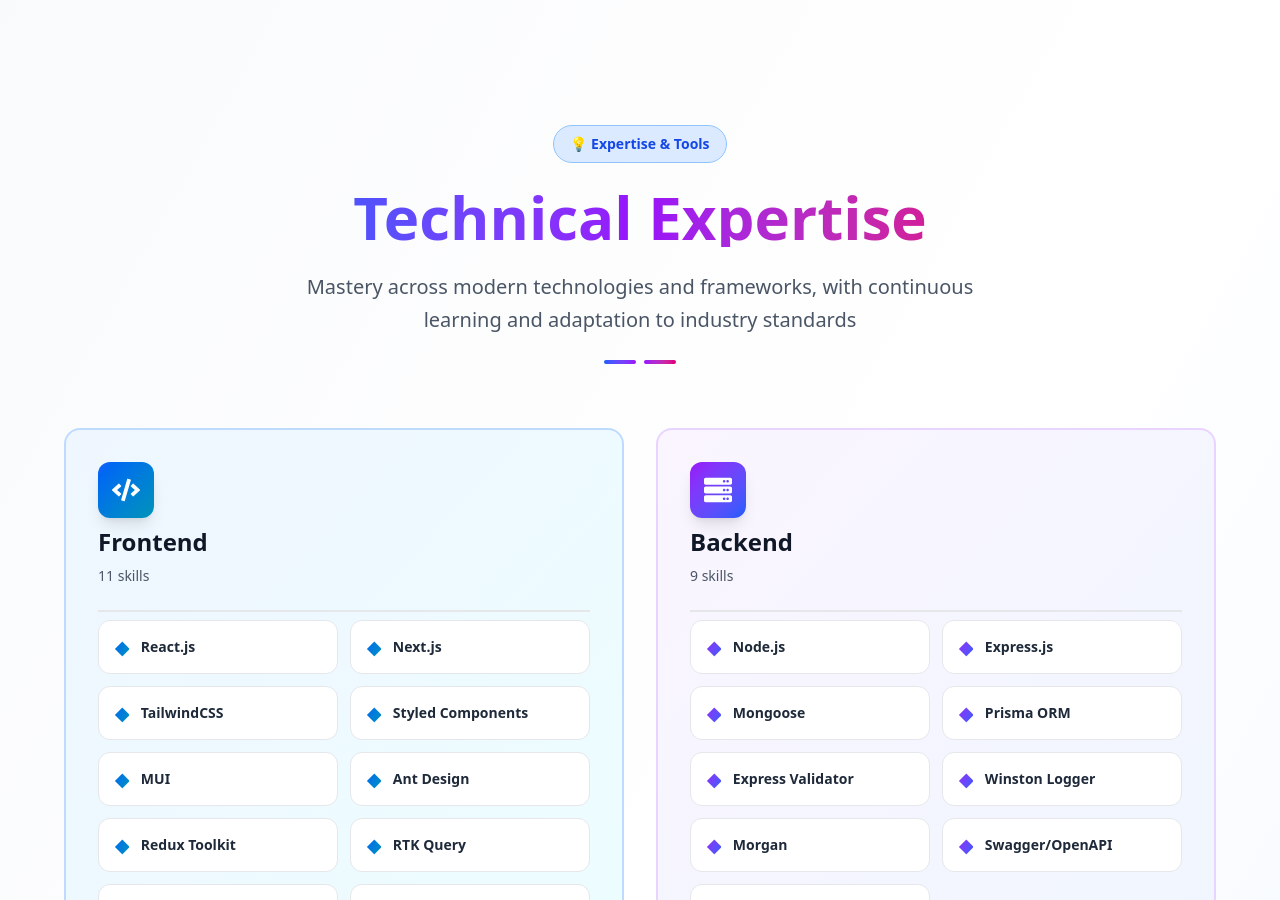
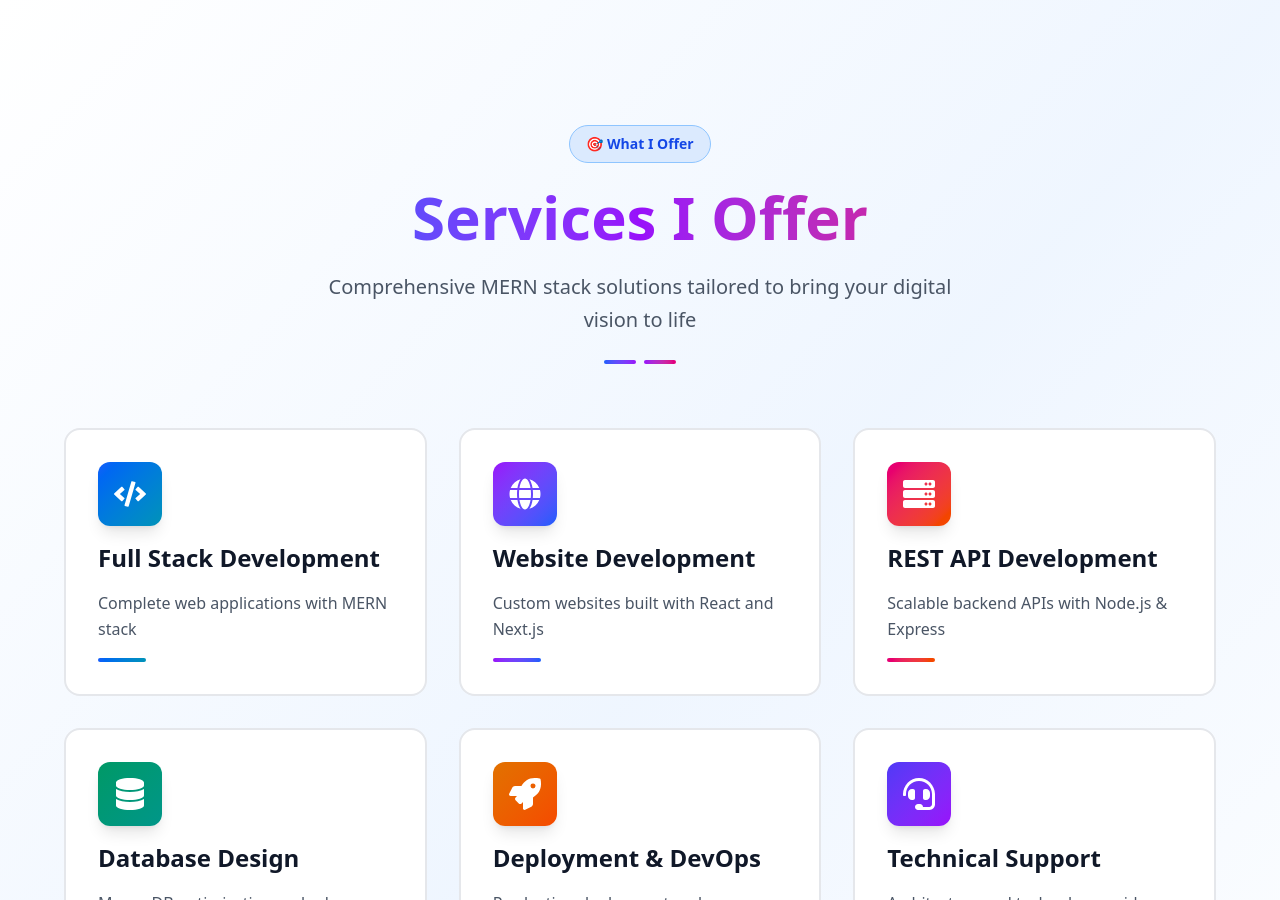
Before and after one commit to bilalashrafmughal/codethisweb, a Next.js app: page / in a window 1280 px wide. Shown: the part 1900-2800 px from the top of the page. Built offline with nearby package versions, Linux system fonts and the light colour scheme.

Commit message:
services section is created

```diff
--- a/src/app/page.js
+++ b/src/app/page.js
@@ -7,6 +7,7 @@
 import Projects from "@/components/sections/Projects";
 import Reviews from "@/components/sections/Reviews";
 import Approach from "@/components/sections/Approach";
+import Services from "@/components/sections/Services";
 import Contact from "@/components/sections/Contact";
 import Footer from "@/components/sections/Footer";
 
@@ -16,6 +17,7 @@
       <Navbar />
       <Hero />
       <About />
+      <Services />
       <Skills />
       <Projects />
       <Reviews />
--- a/src/components/sections/Footer.js
+++ b/src/components/sections/Footer.js
@@ -1,36 +1,36 @@
 "use client";
 
 import { motion } from "framer-motion";
-import { FaHeart } from "react-icons/fa";
+import { FaHeart, FaArrowUp, FaChevronRight } from "react-icons/fa";
+import { staggerContainer, staggerItem, fadeInUp } from "@/utils/animations";
 
 export default function Footer() {
   const currentYear = new Date().getFullYear();
 
   return (
     <motion.footer
-      className="bg-gray-900 dark:bg-black border-t border-gray-800 py-8"
+      className="bg-gradient-to-b from-gray-900 via-gray-900 to-black border-t border-gray-800"
       initial={{ opacity: 0 }}
       whileInView={{ opacity: 1 }}
       transition={{ duration: 0.6 }}
       viewport={{ once: true }}
     >
-      <div className="max-w-6xl mx-auto px-4 md:px-8">
+      <div className="max-w-6xl mx-auto px-4 md:px-8 py-16">
         <motion.div
-          className="flex flex-col md:flex-row items-center justify-between gap-6"
-          initial={{ y: 20, opacity: 0 }}
-          whileInView={{ y: 0, opacity: 1 }}
-          transition={{ duration: 0.6 }}
+          className="space-y-12"
+          variants={staggerContainer}
+          initial="initial"
+          whileInView="whileInView"
           viewport={{ once: true }}
         >
+          {/* Footer Links & Info */}
+          <motion.div
+            className="grid md:grid-cols-3 gap-8"
+            variants={staggerContainer}
+          >
             {/* Left Content */}
-          <motion.div
-            className="space-y-2"
-            initial={{ x: -20, opacity: 0 }}
-            whileInView={{ x: 0, opacity: 1 }}
-            transition={{ duration: 0.6, delay: 0.1 }}
-            viewport={{ once: true }}
-          >
-            <p className="text-gray-400 flex items-center gap-2">
+            <motion.div className="space-y-3" variants={staggerItem}>
+              <p className="text-gray-300 flex items-center gap-2 font-semibold">
                 Made with{" "}
                 <motion.span
                   animate={{ scale: [1, 1.2, 1] }}
@@ -38,40 +38,94 @@
                 >
                   <FaHeart className="w-4 h-4 text-red-500" />
                 </motion.span>{" "}
-              by Bilal Ashraf
+                by CodeThisWeb
               </p>
               <p className="text-gray-500 text-sm">
-              © {currentYear} Bilal Ashraf. All rights reserved.
+                © {currentYear} CodeThisWeb. All rights reserved.
+              </p>
+              <p className="text-gray-600 text-xs pt-2">
+                Building exceptional digital experiences with modern
+                technologies.
               </p>
             </motion.div>
 
-          {/* Right Content */}
+            {/* Center Content - Tech Stack */}
+            <motion.div className="space-y-3" variants={staggerItem}>
+              <h4 className="text-white font-semibold">Tech Stack</h4>
+              <div className="space-y-2">
+                <p className="text-gray-400 text-sm">
+                  <span className="text-blue-400">Frontend:</span> React,
+                  Next.js, Tailwind CSS
+                </p>
+                <p className="text-gray-400 text-sm">
+                  <span className="text-purple-400">Backend:</span> Node.js,
+                  Express, MongoDB
+                </p>
+                <p className="text-gray-400 text-sm">
+                  <span className="text-pink-400">Tools:</span> Git, Docker,
+                  AWS, Vercel
+                </p>
+              </div>
+            </motion.div>
+
+            {/* Right Content - Links */}
+            <motion.div className="space-y-3" variants={staggerItem}>
+              <h4 className="text-white font-semibold">Quick Links</h4>
+              <div className="space-y-2">
+                <a
+                  href="#hero"
+                  className="text-gray-400 hover:text-white transition-colors text-sm flex items-center gap-2"
+                >
+                  <FaChevronRight className="w-3 h-3" />
+                  Portfolio
+                </a>
+                <a
+                  href="#skills"
+                  className="text-gray-400 hover:text-white transition-colors text-sm flex items-center gap-2"
+                >
+                  <FaChevronRight className="w-3 h-3" />
+                  Skills
+                </a>
+                <a
+                  href="#contact"
+                  className="text-gray-400 hover:text-white transition-colors text-sm flex items-center gap-2"
+                >
+                  <FaChevronRight className="w-3 h-3" />
+                  Get In Touch
+                </a>
+              </div>
+            </motion.div>
+          </motion.div>
+
+          {/* Bottom Links */}
           <motion.div
-            className="flex items-center gap-6"
-            initial={{ x: 20, opacity: 0 }}
-            whileInView={{ x: 0, opacity: 1 }}
-            transition={{ duration: 0.6, delay: 0.2 }}
-            viewport={{ once: true }}
+            className="flex flex-col md:flex-row items-center justify-between gap-4 pt-8 border-t border-gray-800"
+            variants={fadeInUp}
           >
+            <p className="text-gray-500 text-sm">
+              Let's build something amazing together
+            </p>
+            <div className="flex items-center gap-6">
               <a
                 href="#"
-              className="text-gray-400 hover:text-white transition-colors"
+                className="text-gray-400 hover:text-white transition-colors text-sm"
               >
                 Privacy Policy
               </a>
               <a
                 href="#"
-              className="text-gray-400 hover:text-white transition-colors"
+                className="text-gray-400 hover:text-white transition-colors text-sm"
               >
                 Terms of Service
               </a>
+            </div>
           </motion.div>
         </motion.div>
 
         {/* Scroll to Top Button */}
         <motion.button
           onClick={() => window.scrollTo({ top: 0, behavior: "smooth" })}
-          className="fixed bottom-8 right-8 bg-blue-600 text-white p-3 rounded-full shadow-lg hover:bg-blue-700 transition-colors"
+          className="fixed bottom-8 right-8 bg-gradient-to-r from-blue-600 to-purple-600 text-white p-3 rounded-full shadow-lg hover:shadow-xl hover:shadow-blue-500/50 transition-all"
           initial={{ y: 20, opacity: 0 }}
           whileInView={{ y: 0, opacity: 1 }}
           transition={{ duration: 0.6 }}
@@ -79,7 +133,7 @@
           whileHover={{ scale: 1.1, y: -5 }}
           whileTap={{ scale: 0.95 }}
         >
-          ↑
+          <FaArrowUp className="w-5 h-5" />
         </motion.button>
       </div>
     </motion.footer>
--- a/src/components/sections/Navbar.js
+++ b/src/components/sections/Navbar.js
@@ -25,6 +25,7 @@
     { label: "Projects", href: "#projects" },
     { label: "Reviews", href: "#reviews" },
     { label: "Approach", href: "#approach" },
+    { label: "Services", href: "#services" },
     { label: "Contact", href: "#contact" },
   ];
 
--- /dev/null
+++ b/src/components/sections/Services.js
@@ -0,0 +1,179 @@
+"use client";
+
+import { motion } from "framer-motion";
+import {
+  FaCode,
+  FaServer,
+  FaDatabase,
+  FaGlobe,
+  FaRocket,
+  FaHeadset,
+} from "react-icons/fa";
+import SectionContainer from "@/components/ui/SectionContainer";
+import { staggerContainer, staggerItem, fadeInUp } from "@/utils/animations";
+
+export default function Services() {
+  const services = [
+    {
+      icon: FaCode,
+      title: "Full Stack Development",
+      description: "Complete web applications with MERN stack",
+      color: "from-blue-600 to-cyan-600",
+    },
+    {
+      icon: FaGlobe,
+      title: "Website Development",
+      description: "Custom websites built with React and Next.js",
+      color: "from-purple-600 to-blue-600",
+    },
+    {
+      icon: FaServer,
+      title: "REST API Development",
+      description: "Scalable backend APIs with Node.js & Express",
+      color: "from-pink-600 to-orange-600",
+    },
+    {
+      icon: FaDatabase,
+      title: "Database Design",
+      description: "MongoDB optimization and schema design",
+      color: "from-emerald-600 to-teal-600",
+    },
+    {
+      icon: FaRocket,
+      title: "Deployment & DevOps",
+      description: "Production deployment and monitoring",
+      color: "from-amber-600 to-orange-600",
+    },
+    {
+      icon: FaHeadset,
+      title: "Technical Support",
+      description: "Architecture and technology guidance",
+      color: "from-indigo-600 to-purple-600",
+    },
+  ];
+
+  return (
+    <SectionContainer
+      id="services"
+      className="bg-gradient-to-br from-white via-blue-50 to-white dark:from-gray-900 dark:via-blue-950/20 dark:to-gray-900"
+    >
+      <motion.div
+        className="space-y-16"
+        variants={staggerContainer}
+        initial="initial"
+        whileInView="whileInView"
+        viewport={{ once: true }}
+      >
+        {/* Section Header */}
+        <motion.div
+          className="text-center max-w-3xl mx-auto space-y-6"
+          variants={fadeInUp}
+        >
+          <div className="inline-block">
+            <motion.div
+              className="px-4 py-2 bg-blue-100 dark:bg-blue-900/30 rounded-full border border-blue-300 dark:border-blue-700/50"
+              whileHover={{ scale: 1.05 }}
+            >
+              <p className="text-sm font-semibold text-blue-700 dark:text-blue-300">
+                🎯 What I Offer
+              </p>
+            </motion.div>
+          </div>
+          <h2 className="text-5xl md:text-6xl font-black bg-gradient-to-r from-blue-600 via-purple-600 to-pink-600 bg-clip-text text-transparent">
+            Services I Offer
+          </h2>
+          <p className="text-xl text-gray-600 dark:text-gray-300 max-w-2xl mx-auto leading-relaxed">
+            Comprehensive MERN stack solutions tailored to bring your digital
+            vision to life
+          </p>
+          <div className="flex justify-center gap-2">
+            <div className="w-8 h-1 bg-gradient-to-r from-blue-600 to-purple-600 rounded-full"></div>
+            <div className="w-8 h-1 bg-gradient-to-r from-purple-600 to-pink-600 rounded-full"></div>
+          </div>
+        </motion.div>
+
+        {/* Services Grid */}
+        <motion.div
+          className="grid md:grid-cols-2 lg:grid-cols-3 gap-8"
+          variants={staggerContainer}
+        >
+          {services.map((service, idx) => {
+            const Icon = service.icon;
+            return (
+              <motion.div key={idx} variants={staggerItem} className="group">
+                <motion.div
+                  className="h-full p-8 rounded-2xl border-2 border-gray-200 dark:border-gray-800 bg-white dark:bg-gray-900/50 hover:border-blue-400 dark:hover:border-blue-600 transition-all duration-300 relative overflow-hidden"
+                  whileHover={{
+                    y: -8,
+                    boxShadow: "0 20px 40px rgba(0,0,0,0.1)",
+                  }}
+                >
+                  {/* Background gradient accent */}
+                  <div
+                    className={`absolute inset-0 bg-gradient-to-br ${service.color} opacity-0 group-hover:opacity-5 transition-opacity duration-300`}
+                  ></div>
+
+                  {/* Content */}
+                  <motion.div
+                    className="relative space-y-4"
+                    variants={staggerContainer}
+                  >
+                    {/* Icon */}
+                    <motion.div
+                      className={`w-16 h-16 rounded-xl bg-gradient-to-br ${service.color} flex items-center justify-center text-white shadow-lg group-hover:shadow-xl transition-shadow`}
+                      whileHover={{ scale: 1.1 }}
+                    >
+                      <Icon className="w-8 h-8" />
+                    </motion.div>
+
+                    {/* Title */}
+                    <h3 className="text-2xl font-bold text-gray-900 dark:text-white">
+                      {service.title}
+                    </h3>
+
+                    {/* Description */}
+                    <p className="text-gray-600 dark:text-gray-300 leading-relaxed">
+                      {service.description}
+                    </p>
+
+                    {/* Bottom accent */}
+                    <motion.div
+                      className={`h-1 w-12 bg-gradient-to-r ${service.color} rounded-full mt-4`}
+                      initial={{ width: 0 }}
+                      whileInView={{ width: 48 }}
+                      transition={{ duration: 0.6, delay: idx * 0.1 }}
+                      viewport={{ once: true }}
+                    ></motion.div>
+                  </motion.div>
+                </motion.div>
+              </motion.div>
+            );
+          })}
+        </motion.div>
+
+        {/* CTA Section */}
+        <motion.div className="text-center space-y-6 pt-8" variants={fadeInUp}>
+          <h3 className="text-3xl font-bold text-gray-900 dark:text-white">
+            Ready to start your project?
+          </h3>
+          <p className="text-gray-600 dark:text-gray-300 max-w-2xl mx-auto">
+            Let's discuss your requirements and create something amazing
+            together
+          </p>
+          <motion.button
+            onClick={() =>
+              document
+                .querySelector("#contact")
+                ?.scrollIntoView({ behavior: "smooth" })
+            }
+            className="px-8 py-4 bg-gradient-to-r from-blue-600 to-purple-600 text-white font-bold rounded-lg hover:shadow-lg hover:shadow-blue-500/50 transition-all"
+            whileHover={{ scale: 1.05 }}
+            whileTap={{ scale: 0.95 }}
+          >
+            Get In Touch
+          </motion.button>
+        </motion.div>
+      </motion.div>
+    </SectionContainer>
+  );
+}
```
Lines whose indentation alone changed are shown as unchanged.
